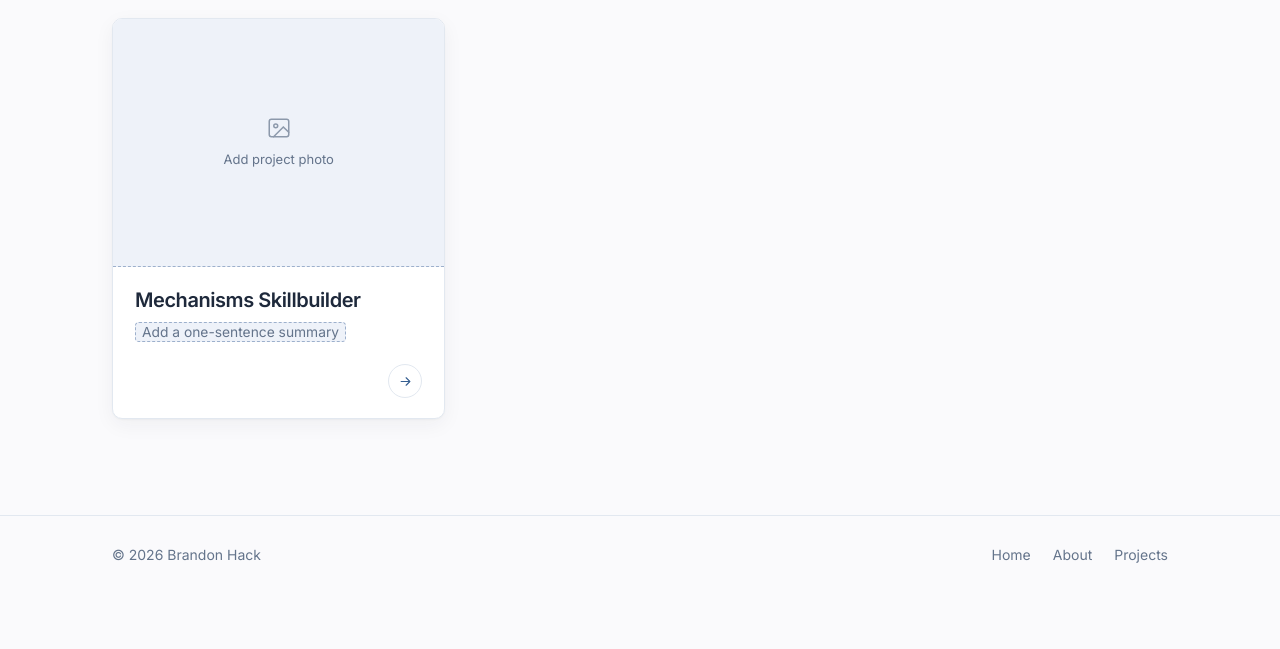
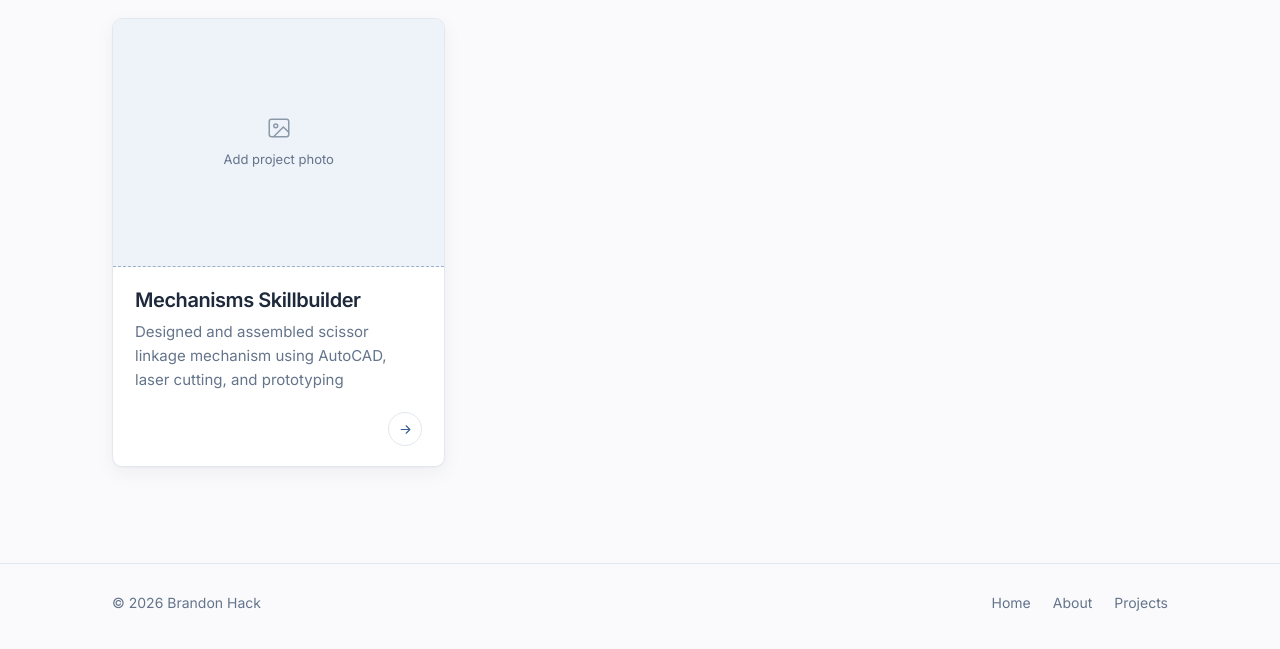
Before and after one commit to brandonrhack/portfolio, a plain HTML site: page index.html in a window 1280 px wide. Shown: the part 631-1280 px from the top of the page. Before the commit the page ends 1234 px from the top, so only its background shows below. Drawn offline with Linux system fonts and the light colour scheme.

Commit message:
Update project summary for Mechanisms Skillbuilder

```diff
--- a/index.html
+++ b/index.html
@@ -374,7 +374,7 @@ const PROJECTS = [
     slug: "mechanisms-skillbuilder",
     title: "Mechanisms Skillbuilder",
     featured: true,
-    summary: "",          // one sentence, shown on the project card and under the title
+    summary: "Designed and assembled scissor linkage mechanism using AutoCAD, laser cutting, and prototyping",          // one sentence, shown on the project card and under the title
     image: "",            // card photo; if left "", the completed project photo is used
 
     context: "",          // Why did you do this project? What were your goals?
```
